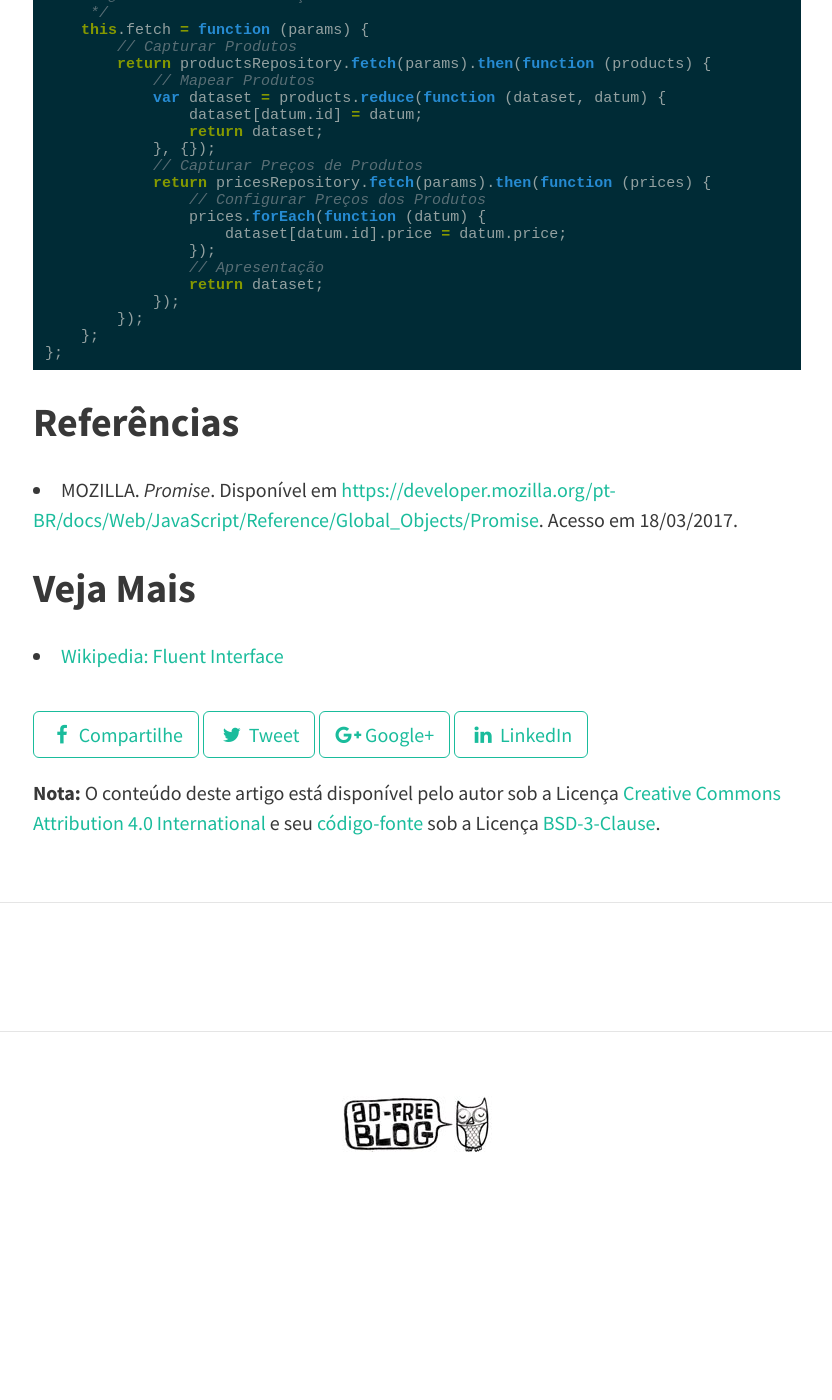
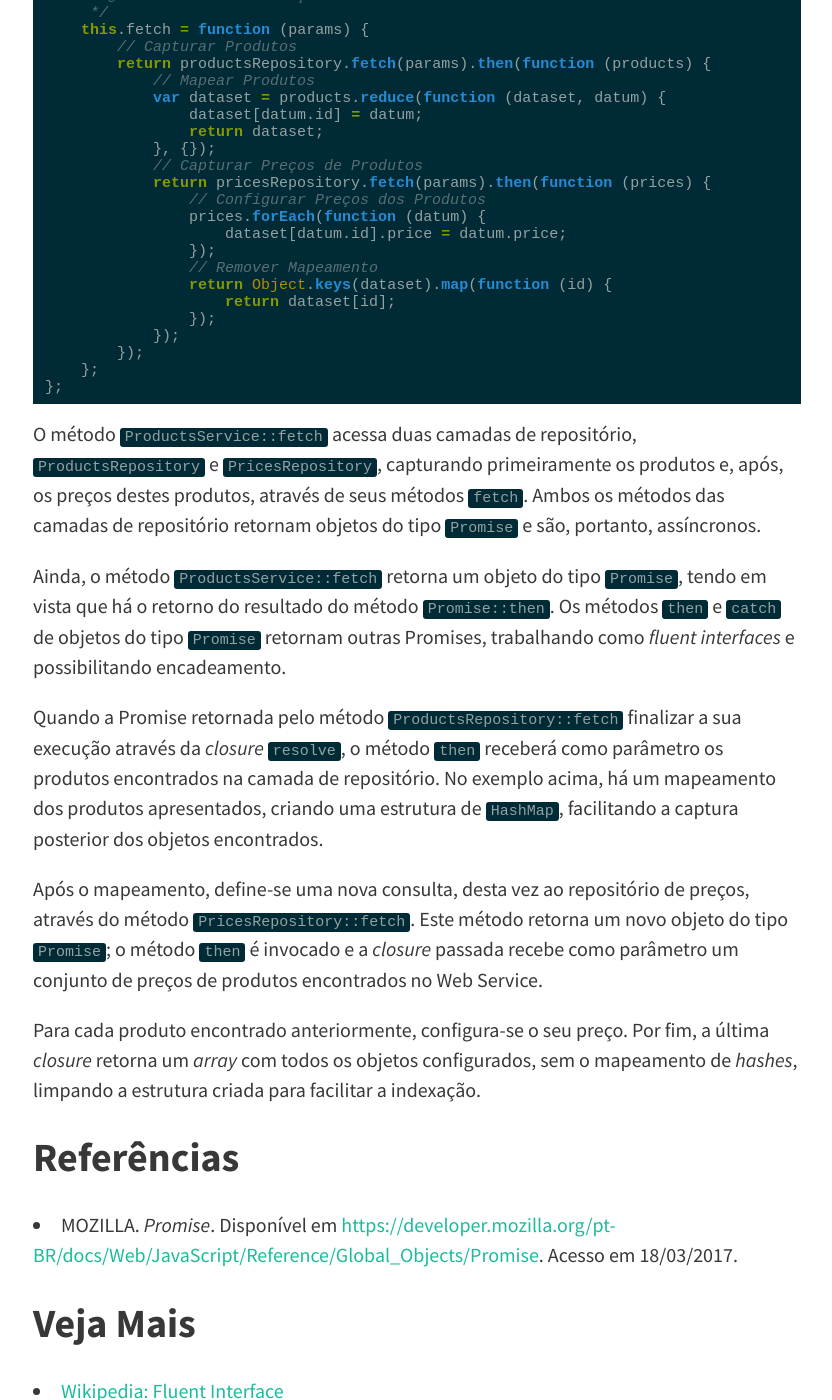
Before and after one commit to wandersonwhcr/wandersonwhcr.github.io, a Jekyll site: the page built from _posts/2017-03-18-javascript-promises.md, in a window 1280 px wide and 1400 px high, scrolled down 3532 px. Shown: the whole window, without its empty margins (223-1055 px from the left). Built offline with Jekyll 4.4.1, drawn with Linux system fonts in a browser that asks for light colours; nearby versions of some CDN libraries; comment, search, counter and statistics services are not loaded; before the commit the page ends 4755 px from its top, so only the background shows below that.

Commit message:
Adiciona explicação do código adicionado

````diff
--- a/_posts/2017-03-18-javascript-promises.md
+++ b/_posts/2017-03-18-javascript-promises.md
@@ -147,13 +147,25 @@ var ProductsService = function () {
                 prices.forEach(function (datum) {
                     dataset[datum.id].price = datum.price;
                 });
-                // Apresentação
-                return dataset;
+                // Remover Mapeamento
+                return Object.keys(dataset).map(function (id) {
+                    return dataset[id];
+                });
             });
         });
     };
 };
 ```
+
+O método `ProductsService::fetch` acessa duas camadas de repositório, `ProductsRepository` e `PricesRepository`, capturando primeiramente os produtos e, após, os preços destes produtos, através de seus métodos `fetch`. Ambos os métodos das camadas de repositório retornam objetos do tipo `Promise` e são, portanto, assíncronos.
+
+Ainda, o método `ProductsService::fetch` retorna um objeto do tipo `Promise`, tendo em vista que há o retorno do resultado do método `Promise::then`. Os métodos `then` e `catch` de objetos do tipo `Promise` retornam outras Promises, trabalhando como _fluent interfaces_ e possibilitando encadeamento.
+
+Quando a Promise retornada pelo método `ProductsRepository::fetch` finalizar a sua execução através da _closure_ `resolve`, o método `then` receberá como parâmetro os produtos encontrados na camada de repositório. No exemplo acima, há um mapeamento dos produtos apresentados, criando uma estrutura de `HashMap`, facilitando a captura posterior dos objetos encontrados.
+
+Após o mapeamento, define-se uma nova consulta, desta vez ao repositório de preços, através do método `PricesRepository::fetch`. Este método retorna um novo objeto do tipo `Promise`; o método `then` é invocado e a _closure_ passada recebe como parâmetro um conjunto de preços de produtos encontrados no Web Service.
+
+Para cada produto encontrado anteriormente, configura-se o seu preço. Por fim, a última _closure_ retorna um _array_ com todos os objetos configurados, sem o mapeamento de _hashes_, limpando a estrutura criada para facilitar a indexação.
 
 ## Referências
 
````
